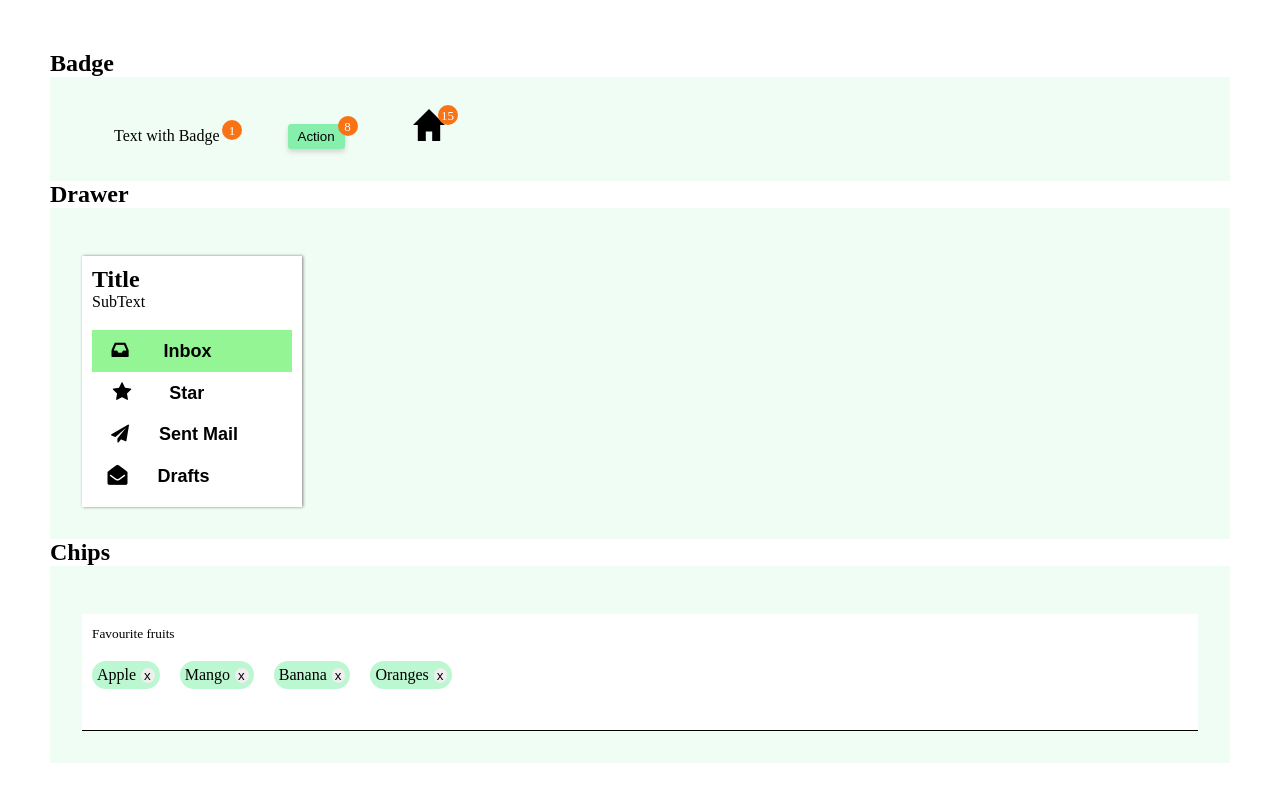
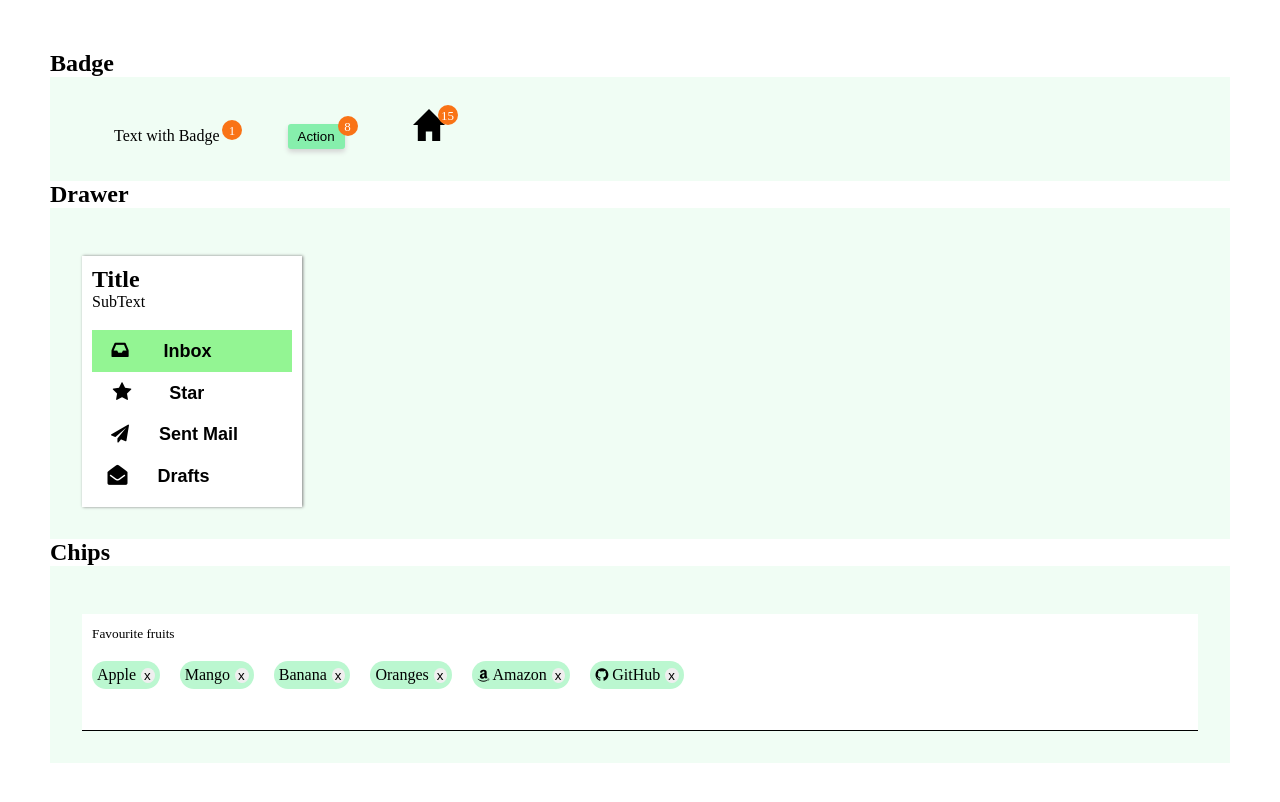
Before and after one commit to srishtigautam21/week-2-assignment-neogcamp, a plain HTML site: page index.html in a window 1280 px wide. Drawn offline with Linux system fonts and the light colour scheme.

Commit message:
added more chips

```diff
--- a/index.html
+++ b/index.html
@@ -56,6 +56,10 @@
                     <li class="chips-color">Mango<button class="cross">x</button></li>
                     <li class="chips-color">Banana<button class="cross">x</button></li>
                     <li class="chips-color">Oranges<button class="cross">x</button></li>
+                    <li class="chips-color"><i class="fa fa-amazon" style="font-size:12px"></i>
+                        Amazon<button class="cross">x</button></li>
+                    <li class="chips-color"><i class="fa fa-github" style="font-size:15px"></i>
+                        GitHub<button class="cross">x</button></li>
                 </ul>
             </div>
         </section>
--- a/style.css
+++ b/style.css
@@ -101,6 +101,7 @@ body{
  }
  .row-chips{
      flex-direction: row;
+     flex-wrap: wrap;
      list-style: none;
      gap:20px;
 }
```
